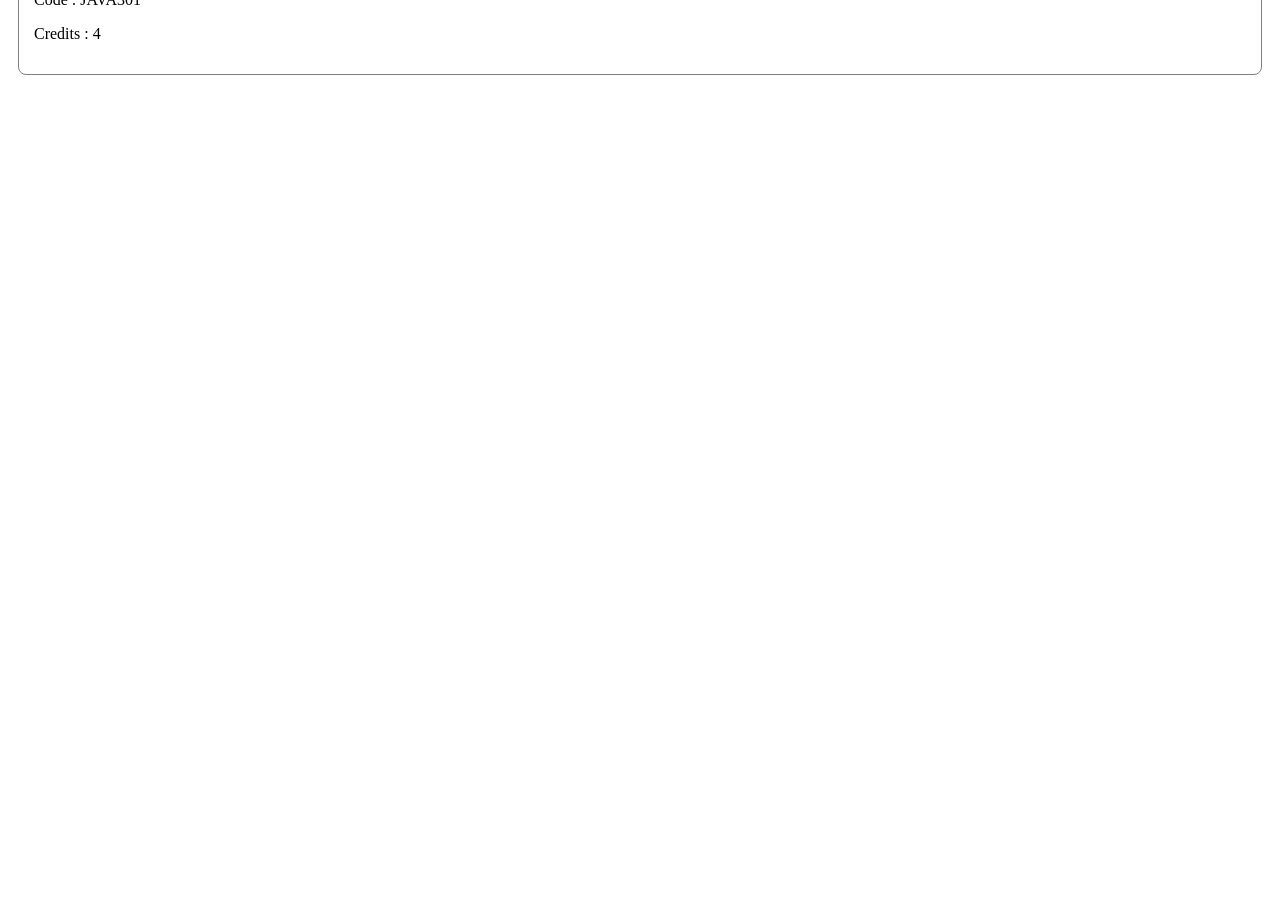
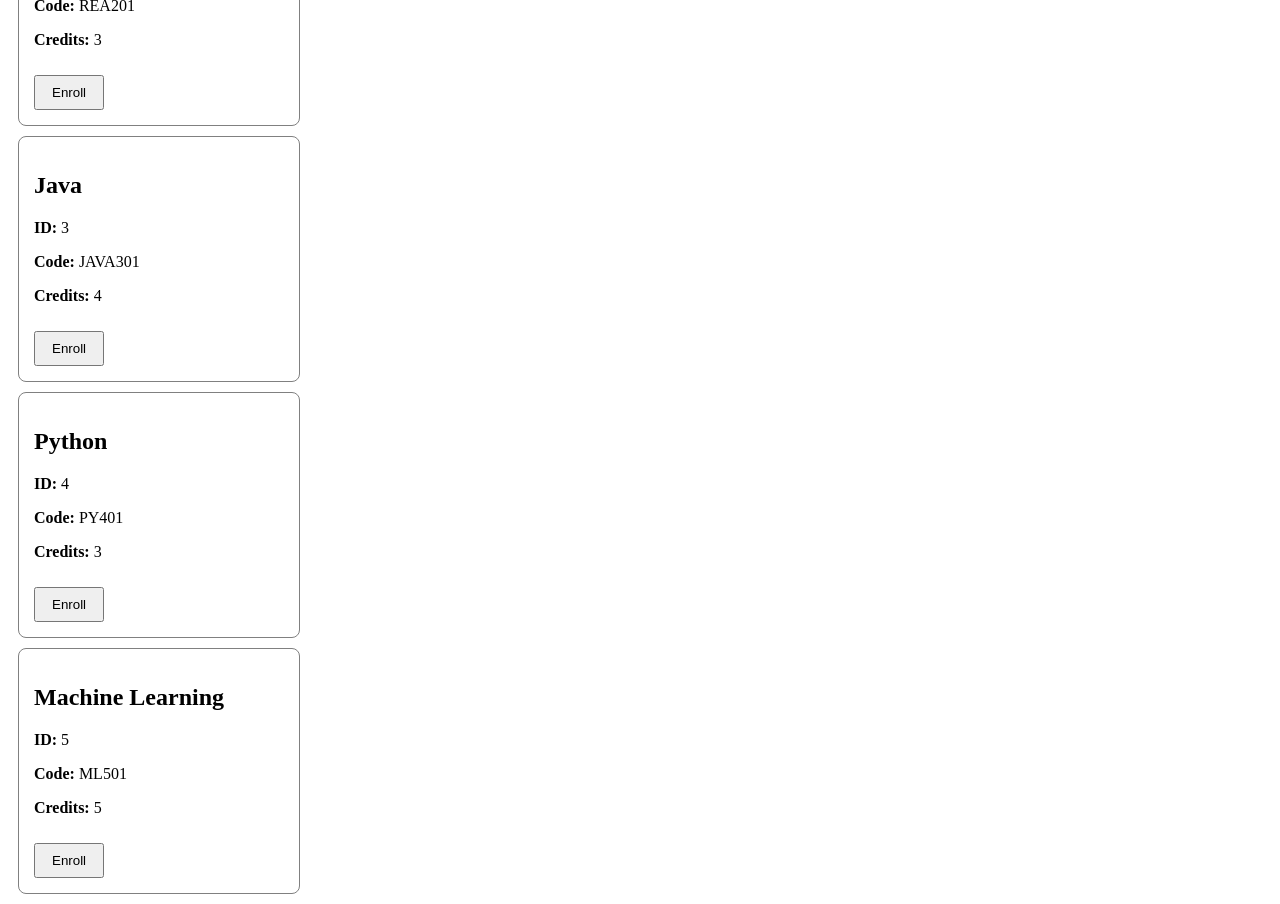
Before and after one commit to Batman0603/CTS-DN.05-Hands-on-Exercise, an Angular app in the folder Week 5/Angular_HandsOn/student-course-portal/: page /courses in a window 1280 px wide. Shown: the part 560-1464 px from the top of the page. Before the commit the page ends 800 px from the top, so only its background shows below. Built offline with nearby package versions, Linux system fonts and the light colour scheme.

Commit message:
Update Commit - Completed Angular hands on Exercise-2

```diff
--- a/Week 5/Angular_HandsOn/student-course-portal/src/app/components/course-card/course-card.css
+++ b/Week 5/Angular_HandsOn/student-course-portal/src/app/components/course-card/course-card.css
@@ -1,11 +1,21 @@
 .card{
 
-border:1px solid gray;
+    border:1px solid gray;
 
-padding:15px;
+    border-radius:8px;
 
-margin:10px;
+    padding:15px;
 
-border-radius:8px;
+    margin:10px;
+
+    width:250px;
 
 }
+
+button{
+
+    margin-top:10px;
+
+    padding:8px 16px;
+
+}
--- a/Week 5/Angular_HandsOn/student-course-portal/src/app/components/course-card/course-card.html
+++ b/Week 5/Angular_HandsOn/student-course-portal/src/app/components/course-card/course-card.html
@@ -1,25 +1,24 @@
 <div class="card">
 
-<h2>
+    <h2>{{ course.name }}</h2>
 
-{{ course.name }}
+    <p>
+        <strong>ID:</strong>
+        {{ course.id }}
+    </p>
 
-</h2>
+    <p>
+        <strong>Code:</strong>
+        {{ course.code }}
+    </p>
 
-<p>
+    <p>
+        <strong>Credits:</strong>
+        {{ course.credits }}
+    </p>
 
-Code :
-
-{{ course.code }}
-
-</p>
-
-<p>
-
-Credits :
-
-{{ course.credits }}
-
-</p>
+    <button (click)="enroll()">
+        Enroll
+    </button>
 
 </div>
--- a/Week 5/Angular_HandsOn/student-course-portal/src/app/components/course-card/course-card.ts
+++ b/Week 5/Angular_HandsOn/student-course-portal/src/app/components/course-card/course-card.ts
@@ -1,9 +1,4 @@
-import {
-  Component,
-  Input,
-  OnChanges,
-  SimpleChanges
-} from '@angular/core';
+import { Component, Input, Output, EventEmitter, OnChanges, SimpleChanges } from '@angular/core';
 
 @Component({
   selector: 'app-course-card',
@@ -14,13 +9,20 @@ import {
 export class CourseCard implements OnChanges {
 
   @Input()
+  course!: {
+    id: number;
+    name: string;
+    code: string;
+    credits: number;
+  };
 
-  course: any;
+  @Output()
+  enrollRequested = new EventEmitter<number>();
 
   ngOnChanges(changes: SimpleChanges): void {
 
     console.log(
-      'Course changed',
+      'Course changed:',
       changes['course']?.previousValue,
       '=>',
       changes['course']?.currentValue
@@ -28,4 +30,8 @@ export class CourseCard implements OnChanges {
 
   }
 
+  enroll() {
+    this.enrollRequested.emit(this.course.id);
+  }
+
 }
--- a/Week 5/Angular_HandsOn/student-course-portal/src/app/components/header/header.html
+++ b/Week 5/Angular_HandsOn/student-course-portal/src/app/components/header/header.html
@@ -1,11 +1,13 @@
 <nav>
-  <h2>Student Course Portal</h2>
 
-  <a href="#">Home</a>
+    <h2>Student Course Portal</h2>
 
-  <a href="#">Courses</a>
+    <a routerLink="/">Home</a>
 
-  <a href="#">Profile</a>
+    <a routerLink="/courses">Courses</a>
+
+    <a routerLink="/profile">Profile</a>
+
 </nav>
 
 <hr>
--- a/Week 5/Angular_HandsOn/student-course-portal/src/app/components/header/header.ts
+++ b/Week 5/Angular_HandsOn/student-course-portal/src/app/components/header/header.ts
@@ -1,10 +1,11 @@
 import { Component } from '@angular/core';
+import { RouterLink } from '@angular/router';
 
 @Component({
   selector: 'app-header',
-  imports: [],
+  imports: [RouterLink],
   templateUrl: './header.html',
-  styleUrl: './header.css',
+  styleUrl: './header.css'
 })
 export class Header {
 
--- a/Week 5/Angular_HandsOn/student-course-portal/src/app/pages/course-list/course-list.html
+++ b/Week 5/Angular_HandsOn/student-course-portal/src/app/pages/course-list/course-list.html
@@ -1,7 +1,23 @@
+<h1>Available Courses</h1>
+
 <app-course-card
 
-*ngFor="let c of courses"
+    *ngFor="let c of courses"
 
-[course]="c">
+    [course]="c"
+
+    (enrollRequested)="onEnroll($event)">
 
 </app-course-card>
+
+<p *ngIf="selectedCourseId">
+
+    <strong>
+
+        Selected Course ID:
+
+    </strong>
+
+    {{ selectedCourseId }}
+
+</p>
--- a/Week 5/Angular_HandsOn/student-course-portal/src/app/pages/course-list/course-list.ts
+++ b/Week 5/Angular_HandsOn/student-course-portal/src/app/pages/course-list/course-list.ts
@@ -1,5 +1,6 @@
+import { Component } from '@angular/core';
 import { CommonModule } from '@angular/common';
-import { Component } from '@angular/core';
+
 import { CourseCard } from '../../components/course-card/course-card';
 
 @Component({
@@ -13,26 +14,50 @@ export class CourseList {
   courses = [
 
     {
-      id:1,
-      name:'Angular',
-      code:'ANG101',
-      credits:4
+      id: 1,
+      name: 'Angular',
+      code: 'ANG101',
+      credits: 4
     },
 
     {
-      id:2,
-      name:'React',
-      code:'REA201',
-      credits:3
+      id: 2,
+      name: 'React',
+      code: 'REA201',
+      credits: 3
     },
 
     {
-      id:3,
-      name:'Java',
-      code:'JAVA301',
-      credits:4
+      id: 3,
+      name: 'Java',
+      code: 'JAVA301',
+      credits: 4
+    },
+
+    {
+      id: 4,
+      name: 'Python',
+      code: 'PY401',
+      credits: 3
+    },
+
+    {
+      id: 5,
+      name: 'Machine Learning',
+      code: 'ML501',
+      credits: 5
     }
 
   ];
 
+  selectedCourseId: number | null = null;
+
+  onEnroll(courseId: number) {
+
+    console.log('Enrolling in course: ' + courseId);
+
+    this.selectedCourseId = courseId;
+
+  }
+
 }
```
Also changed, not shown: Week 5/Angular_HandsOn/student-course-portal/src/app/app.routes.ts (+6 -1 lines), 2 other files (tests, documents, lock files or other folders).
